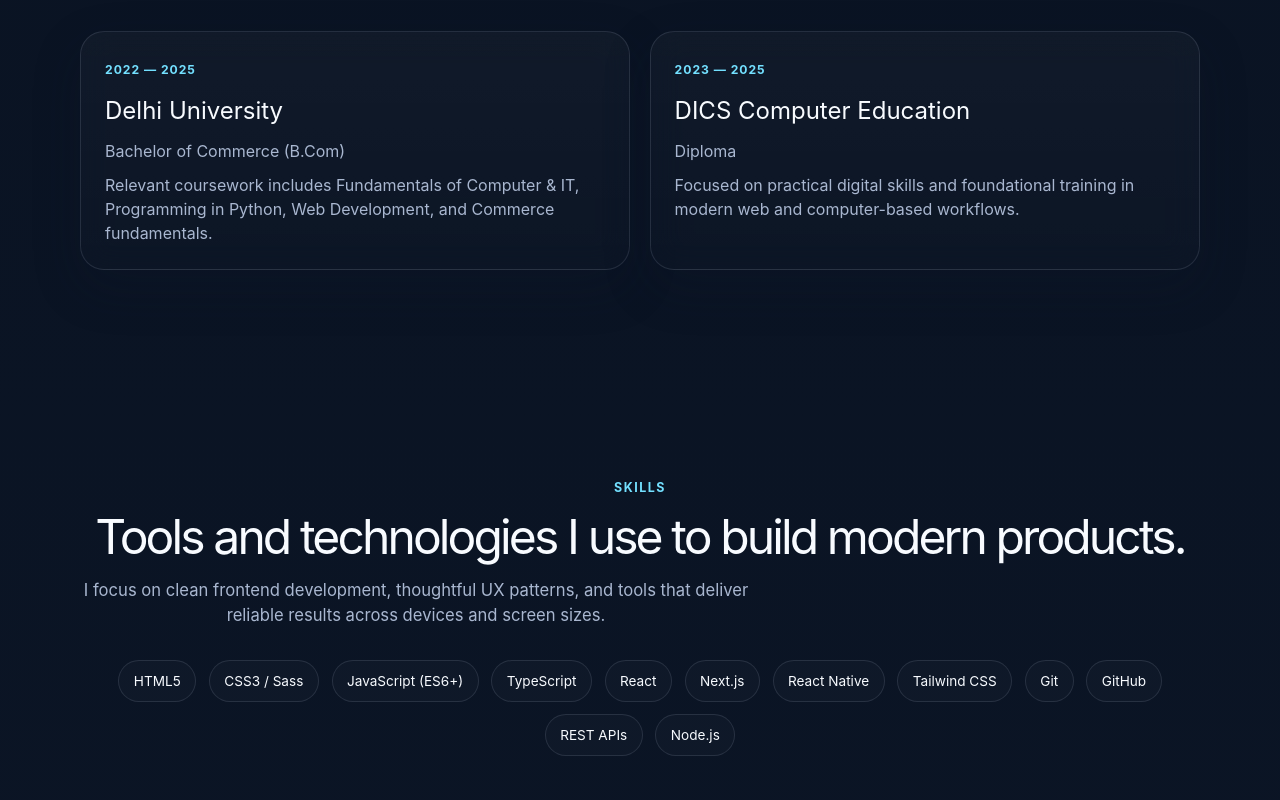
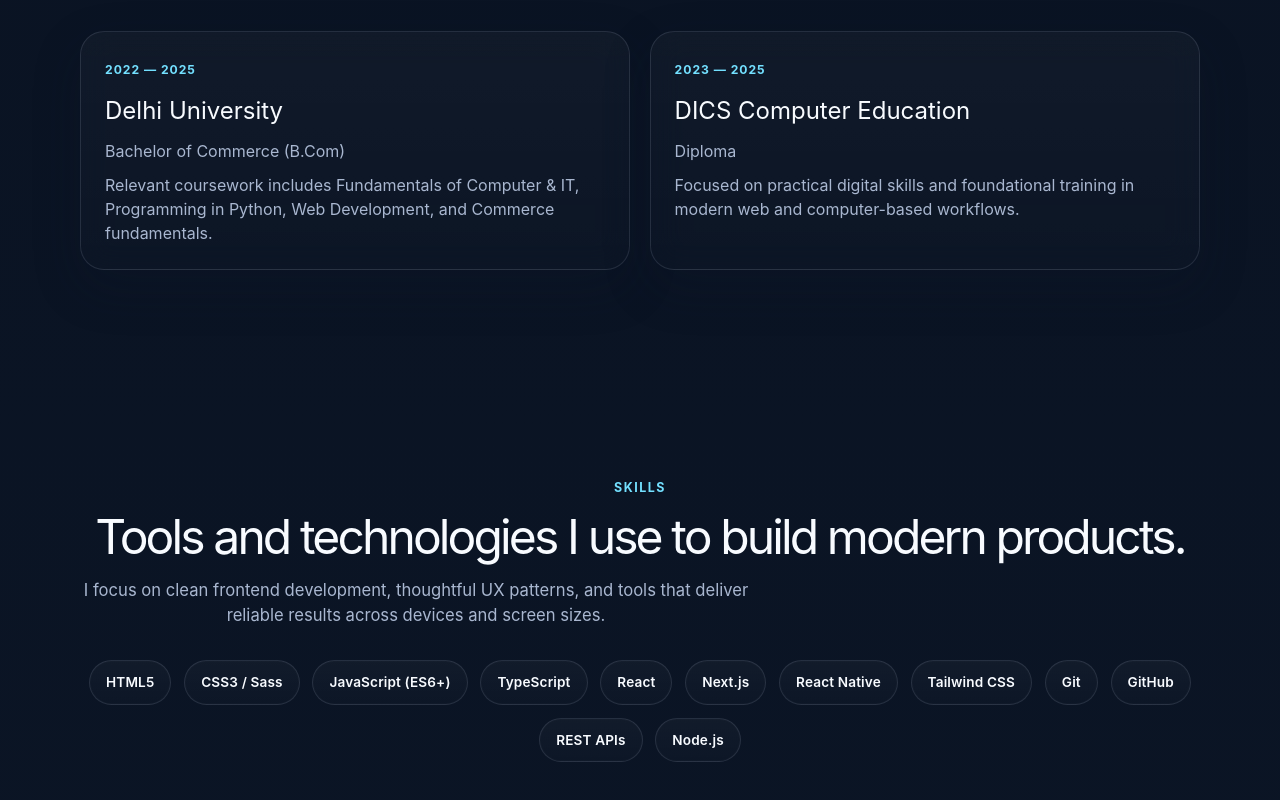
Before and after one commit to nikhildev-webapp/portfolio, a React (Vite) app: page / in a window 1280 px wide. Shown: the part 1880-2680 px from the top of the page. Built offline with nearby package versions, Linux system fonts and the light colour scheme.

Commit message:
final touch on the application

```diff
--- a/src/App.jsx
+++ b/src/App.jsx
@@ -1,4 +1,4 @@
-import { useEffect, useState } from "react";
+import { useEffect, useRef, useState } from "react";
 import { motion } from "framer-motion";
 import Education from "./components/Education";
 import ThemeToggle from "./components/ThemeToggle";
@@ -13,6 +13,7 @@
   const [activeSection, setActiveSection] = useState("home");
   const [navHidden, setNavHidden] = useState(false);
   const [menuOpen, setMenuOpen] = useState(false);
+  const lastScrollY = useRef(0);
 
   const scrollToSection = (sectionId) => {
     const element = document.getElementById(sectionId);
@@ -28,6 +29,7 @@
 
     setActiveSection(sectionId);
     setMenuOpen(false);
+    setNavHidden(false);
   };
 
   useEffect(() => {
@@ -52,17 +54,21 @@
   }, []);
 
   useEffect(() => {
-    let lastY = window.scrollY;
-
     const handleNavState = () => {
       const current = window.scrollY;
-      setNavHidden(current > lastY && current > 120);
-      lastY = current;
+
+      if (menuOpen || current <= 20) {
+        setNavHidden(false);
+      } else {
+        setNavHidden(current > lastScrollY.current && current > 90);
+      }
+
+      lastScrollY.current = current;
     };
 
     window.addEventListener("scroll", handleNavState, { passive: true });
     return () => window.removeEventListener("scroll", handleNavState);
-  }, []);
+  }, [menuOpen]);
 
   return (
     <div className="page-shell">
--- a/src/index.css
+++ b/src/index.css
@@ -98,6 +98,27 @@
   box-shadow: var(--shadow-soft);
   backdrop-filter: blur(16px);
   -webkit-backdrop-filter: blur(16px);
+  transition: transform 0.22s ease, box-shadow 0.22s ease, border-color 0.22s ease, background 0.22s ease;
+}
+
+.glass-card:hover {
+  transform: translateY(-4px);
+  border-color: rgba(115, 224, 255, 0.26);
+  box-shadow: var(--shadow);
+}
+
+button,
+a,
+.social-link,
+.nav-link,
+.skill-pill,
+.tech-pill,
+.primary-btn,
+.secondary-btn,
+.project-links a,
+.brand,
+.mobile-menu-button {
+  transition: transform 0.22s ease, box-shadow 0.22s ease, border-color 0.22s ease, background 0.22s ease, color 0.22s ease, opacity 0.22s ease;
 }
 
 .topbar {
@@ -152,6 +173,11 @@
   color: var(--text-strong);
 }
 
+.brand:hover {
+  color: var(--accent);
+  transform: translateY(-1px);
+}
+
 .desktop-nav {
   display: flex;
   align-items: center;
@@ -164,7 +190,7 @@
   color: var(--muted);
   padding: 0.55rem 0.9rem;
   border-radius: 999px;
-  transition: background 0.2s ease, color 0.2s ease, border-color 0.2s ease;
+  transition: background 0.2s ease, color 0.2s ease, border-color 0.2s ease, transform 0.2s ease;
 }
 
 .nav-link:hover,
@@ -172,6 +198,7 @@
   background: var(--accent-soft);
   border-color: rgba(115, 224, 255, 0.22);
   color: var(--text-strong);
+  transform: translateY(-1px);
 }
 
 .nav-actions {
@@ -188,6 +215,12 @@
   border: 1px solid var(--border);
   background: var(--surface-soft);
   color: var(--text-strong);
+}
+
+.mobile-menu-button:hover {
+  transform: translateY(-1px);
+  border-color: rgba(115, 224, 255, 0.4);
+  background: rgba(115, 224, 255, 0.08);
 }
 
 .hero-section {
@@ -271,6 +304,7 @@
 .primary-btn:hover,
 .secondary-btn:hover {
   transform: translateY(-2px);
+  box-shadow: 0 18px 35px rgba(115, 224, 255, 0.2);
 }
 
 .social-row {
@@ -303,9 +337,10 @@
 }
 
 .social-link:hover {
-  transform: translateY(-2px);
+  transform: translateY(-3px) scale(1.04);
   border-color: rgba(115, 224, 255, 0.4);
-  background: rgba(115, 224, 255, 0.06);
+  background: rgba(115, 224, 255, 0.08);
+  box-shadow: 0 12px 24px rgba(115, 224, 255, 0.14);
 }
 
 .hero-visual {
@@ -497,15 +532,50 @@
 
 .skill-pill,
 .tech-pill {
+  position: relative;
   display: inline-flex;
   align-items: center;
   justify-content: center;
-  padding: 0.6rem 0.9rem;
+  padding: 0.7rem 1rem;
   border-radius: 999px;
   border: 1px solid var(--border);
-  background: rgba(255, 255, 255, 0.02);
+  background: linear-gradient(180deg, rgba(255,255,255,0.03), rgba(255,255,255,0.01));
   color: var(--text-strong);
   font-size: 0.85rem;
+  font-weight: 600;
+  letter-spacing: 0.01em;
+  box-shadow: inset 0 0 0 1px rgba(255,255,255,0.01);
+  transition: transform 0.2s ease, box-shadow 0.2s ease, border-color 0.2s ease, background 0.2s ease, color 0.2s ease;
+  overflow: hidden;
+}
+
+.skill-pill::before,
+.tech-pill::before {
+  content: "";
+  position: absolute;
+  inset: 0;
+  background: linear-gradient(135deg, rgba(115, 224, 255, 0.18), rgba(139, 92, 246, 0.12), transparent 70%);
+  opacity: 0;
+  transition: opacity 0.2s ease;
+}
+
+.skill-pill:hover,
+.tech-pill:hover {
+  transform: translateY(-4px) scale(1.02);
+  border-color: rgba(115, 224, 255, 0.4);
+  box-shadow: 0 18px 35px rgba(15, 23, 42, 0.18);
+  color: var(--accent);
+}
+
+.skill-pill:hover::before,
+.tech-pill:hover::before {
+  opacity: 1;
+}
+
+.skill-pill > *,
+.tech-pill > * {
+  position: relative;
+  z-index: 1;
 }
 
 .project-card {
@@ -541,6 +611,12 @@
   border: 1px solid var(--border);
   color: var(--text-strong);
   background: rgba(255, 255, 255, 0.02);
+}
+
+.project-links a:hover {
+  transform: translateY(-2px) scale(1.04);
+  border-color: rgba(115, 224, 255, 0.38);
+  background: rgba(115, 224, 255, 0.08);
 }
 
 .project-card h3 {
```
